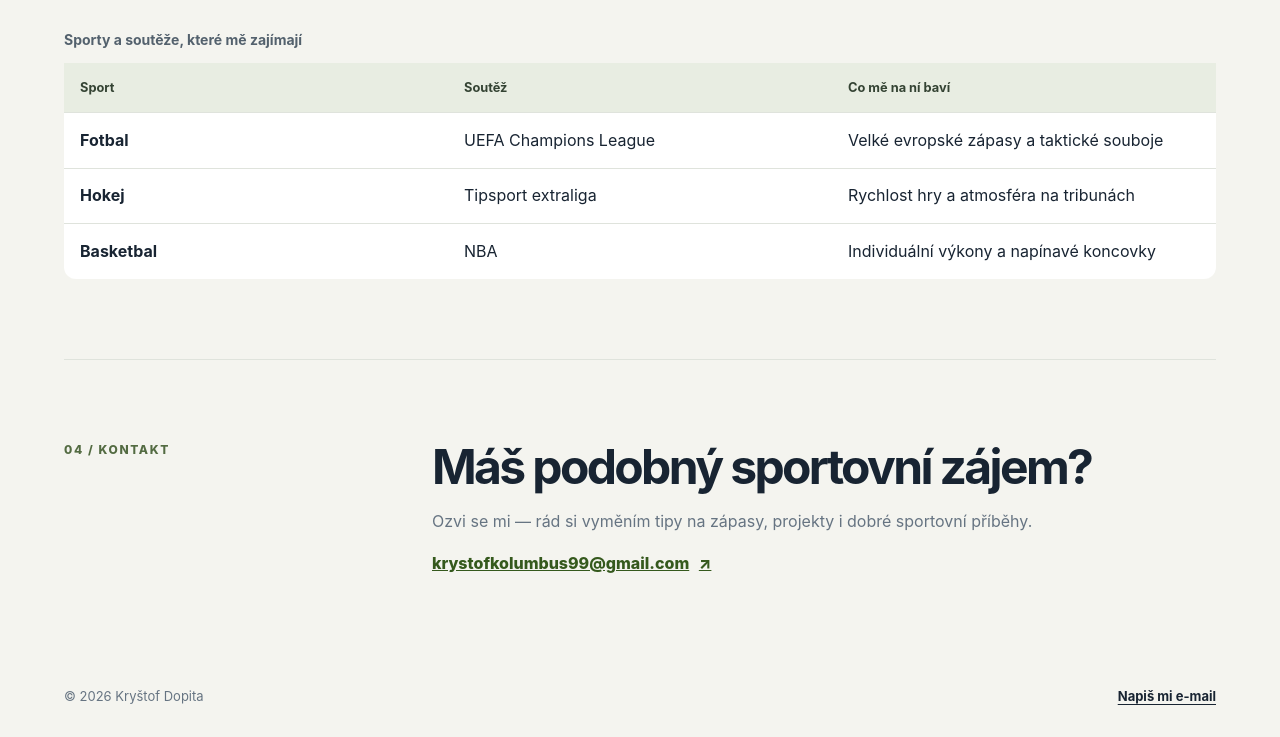
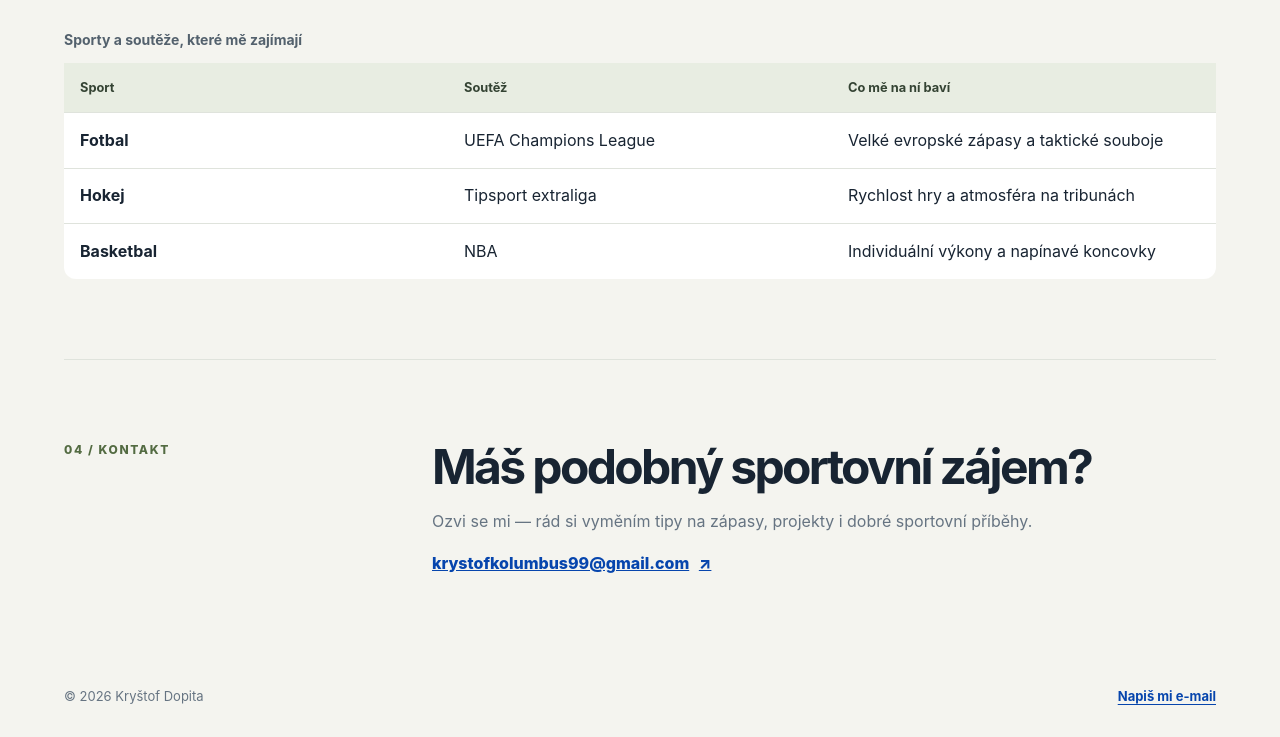
Before and after one commit to krystofdopita/osobni-stranka, a plain HTML site: page index.html in a window 1280 px wide. Shown: the part 2057-2794 px from the top of the page. Drawn offline with Linux system fonts and the light colour scheme.

Commit message:
style: první barva odkazů

```diff
--- a/css/style.css
+++ b/css/style.css
@@ -8,6 +8,7 @@
   --lime: #d7f47a;
   --line: #dfe3dc;
   --content: 72rem;
+  --link: #0645ad;
 }
 
 * { box-sizing: border-box; }
@@ -119,9 +120,9 @@ nav a, .contact-link, .site-footer a { transition: color 180ms ease, text-decora
 .sports-table tbody th { font-weight: 750; }
 .sports-table tbody tr:last-child th, .sports-table tbody tr:last-child td { border-bottom: 0; }
 .contact { display: grid; grid-template-columns: 1fr; gap: 0.5rem; border-bottom: 0; }
-.contact-link { display: inline-flex; align-items: center; gap: 0.6rem; color: #35591d; font-weight: 800; overflow-wrap: anywhere; }
+.contact-link { display: inline-flex; align-items: center; gap: 0.6rem; color: var(--link); font-weight: 800; overflow-wrap: anywhere; }
 .site-footer { min-height: 5rem; color: var(--muted); font-size: 0.8125rem; align-items: flex-start; flex-direction: column; gap: 0.25rem; padding-block: 1rem; }
-.site-footer a { color: var(--ink); font-weight: 700; text-underline-offset: 0.2rem; }
+.site-footer a { color: var(--link); font-weight: 700; text-underline-offset: 0.2rem; }
 
 @media (prefers-reduced-motion: reduce) {
   html { scroll-behavior: auto; }
```
